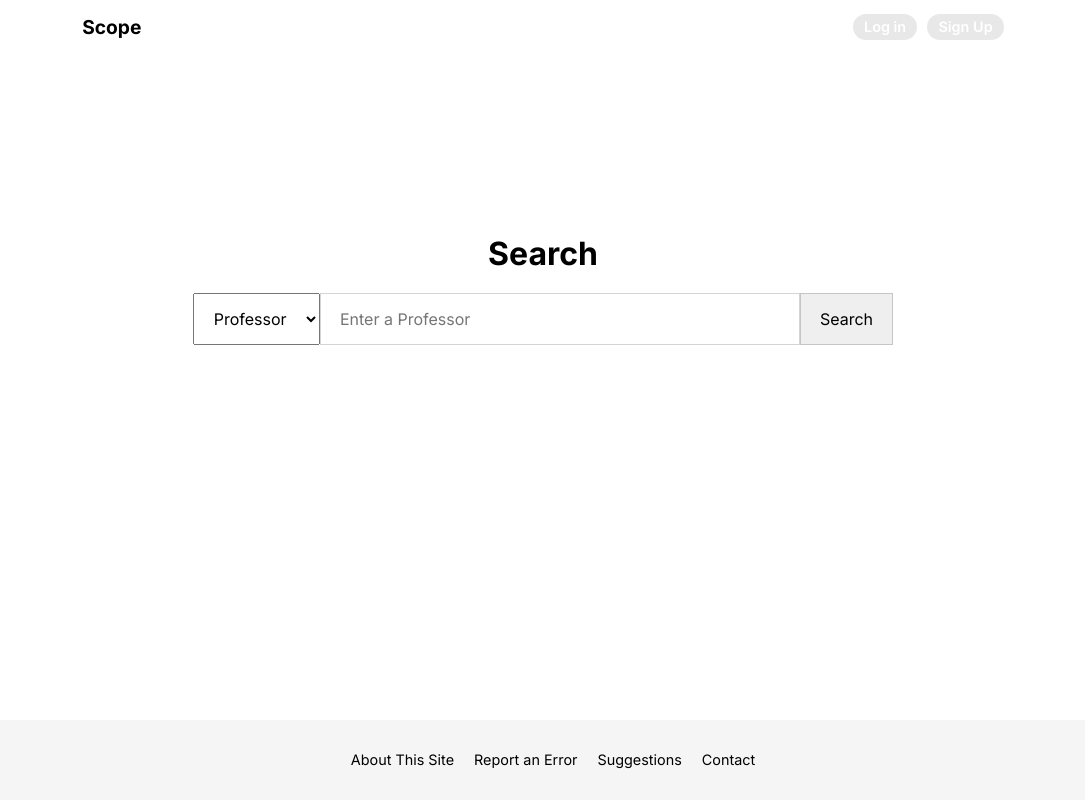
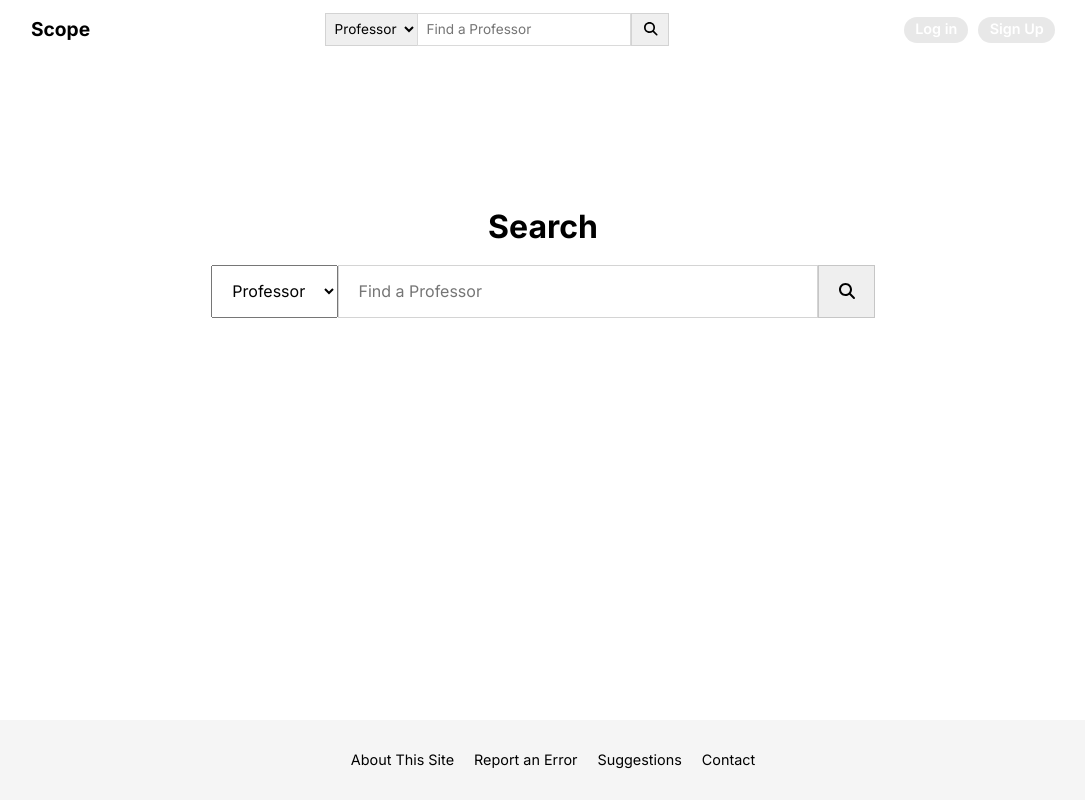
Before and after one commit to ljohr/scope, a React (Vite) app in the folder client/: page /search in a window 1280 px wide. Shown: the whole page, without its empty margins (97-1182 px from the left). Built offline with nearby package versions, Linux system fonts and the light colour scheme; no server answers.

Commit message:
Added searchbar to nav

```diff
--- a/client/package.json
+++ b/client/package.json
@@ -12,6 +12,8 @@
   "dependencies": {
     "@emotion/react": "^11.11.1",
     "@emotion/styled": "^11.11.0",
+    "@fortawesome/free-solid-svg-icons": "^6.5.1",
+    "@fortawesome/react-fontawesome": "^0.2.0",
     "@mui/material": "^5.14.20",
     "axios": "^1.6.0",
     "firebase": "^10.5.2",
--- a/client/src/components/Navbar/Navbar.css
+++ b/client/src/components/Navbar/Navbar.css
@@ -2,7 +2,7 @@
   display: flex;
   align-items: center;
   justify-content: space-between;
-  padding: 1% var(--horizontal-padding);
+  padding: 1% 10%;
   font-weight: 600;
   font-size: 0.9rem;
 }
@@ -31,7 +31,7 @@
   font-size: 1.2rem;
 }
 
-.nav-bar button {
+.nav-login button {
   padding: 0.3rem 0.7rem;
   border: none;
   border-radius: 1rem;
@@ -40,7 +40,7 @@
   font-weight: 600;
 }
 
-.nav-bar button:hover {
+.nav-login button:hover {
   background-color: rgba(224, 224, 224, 0.314);
 }
 
--- a/client/src/components/Navbar/Navbar.jsx
+++ b/client/src/components/Navbar/Navbar.jsx
@@ -4,6 +4,8 @@ import { signOut } from "firebase/auth";
 import { Link, useNavigate } from "react-router-dom";
 import { auth } from "../../config/firebaseConfig";
 import { UserContext } from "../../utils/UserContext";
+import SearchBar from "../SearchBar/SearchBar";
+import searchStyles from "../SearchBar/SearchBar.module.css";
 import "./Navbar.css";
 
 const Navbar = () => {
@@ -52,18 +54,9 @@ const Navbar = () => {
           )}
         </ul>
       </nav>
-      {/* <nav className="nav-search">
-        <form>
-          <input
-            type="text"
-            placeholder="Find a Review"
-            className="search-bar"
-          />
-          <button type="submit" className="search-btn">
-            Search
-          </button>
-        </form>
-      </nav> */}
+      <nav>
+        <SearchBar className={searchStyles.searchNav} />
+      </nav>
       <nav className="nav-login">
         <ul>
           {currentUser ? (
--- /dev/null
+++ b/client/src/components/SearchBar/SearchBar.jsx
@@ -0,0 +1,49 @@
+import { useState } from "react";
+import { useNavigate } from "react-router-dom";
+import { FontAwesomeIcon } from "@fortawesome/react-fontawesome";
+import { faMagnifyingGlass } from "@fortawesome/free-solid-svg-icons";
+
+const SearchBar = ({ className }) => {
+  const navigate = useNavigate();
+  const [searchQuery, setSearchQuery] = useState("");
+  const [selection, setSelection] = useState("Professor");
+
+  const handleSubmit = async (e) => {
+    e.preventDefault();
+    if (!searchQuery) return;
+    navigate(
+      `/results?query=${encodeURIComponent(searchQuery)}&type=${selection}`
+    );
+  };
+
+  const handleSelectionChange = (e) => {
+    setSelection(e.target.value);
+  };
+  return (
+    <section className={className}>
+      <select
+        name="search"
+        id="searchSelect"
+        value={selection}
+        onChange={handleSelectionChange}
+      >
+        <option value="Professor">Professor</option>
+        <option value="Course">Course</option>
+      </select>
+      <form onSubmit={handleSubmit}>
+        <input
+          type="search"
+          id={selection === "Professor" ? "profQuery" : "courseQuery"}
+          placeholder={`Find a ${selection}`}
+          value={searchQuery}
+          onChange={(e) => setSearchQuery(e.target.value)}
+        />
+        <button type="submit">
+          <FontAwesomeIcon icon={faMagnifyingGlass} />
+        </button>
+      </form>
+    </section>
+  );
+};
+
+export default SearchBar;
--- /dev/null
+++ b/client/src/components/SearchBar/SearchBar.module.css
@@ -0,0 +1,40 @@
+/* Search Page Styling */
+.searchBlock {
+  display: flex;
+}
+
+.searchBlock select {
+  padding: 0 1rem;
+}
+
+.searchBlock form input {
+  padding: 1rem 1.2rem;
+  min-width: 30rem;
+}
+
+.searchBlock form button {
+  padding: 1rem 1.2rem;
+  border: 1px solid rgb(198, 198, 198);
+}
+
+/* Navbar SearchBar Styling */
+.searchNav {
+  display: flex;
+  font-size: 0.85rem;
+}
+
+.searchNav select {
+  padding: 0 0.3rem;
+  border: 1px solid rgba(194, 194, 194, 0.598);
+  border-right: none;
+}
+
+.searchNav form input {
+  border: 1px solid rgba(194, 194, 194, 0.598);
+  padding: 0.5rem 0.5rem;
+  min-width: 3rem;
+}
+
+.searchNav form button {
+  border: 1px solid rgba(194, 194, 194, 0.598);
+}
--- a/client/src/pages/Search/Search.jsx
+++ b/client/src/pages/Search/Search.jsx
@@ -1,48 +1,13 @@
-import { useState } from "react";
-import { useNavigate } from "react-router-dom";
 import style from "./Search.module.css";
+import SearchBar from "../../components/SearchBar/SearchBar";
+import searchStyles from "../../components/SearchBar/SearchBar.module.css";
 
 const Search = () => {
-  const navigate = useNavigate();
-  const [searchQuery, setSearchQuery] = useState("");
-  const [selection, setSelection] = useState("Professor");
-
-  const handleSubmit = async (e) => {
-    e.preventDefault();
-    if (!searchQuery) return;
-    navigate(
-      `/results?query=${encodeURIComponent(searchQuery)}&type=${selection}`
-    );
-  };
-
-  const handleSelectionChange = (e) => {
-    setSelection(e.target.value);
-  };
-
   return (
     <main className={style.searchPage}>
       <h1>Search</h1>
-      <section className={style.searchBlock}>
-        <select
-          name="search"
-          id="searchSelect"
-          value={selection}
-          onChange={handleSelectionChange}
-        >
-          <option value="Professor">Professor</option>
-          <option value="Course">Course</option>
-        </select>
-        <form onSubmit={handleSubmit} className={style.searchForm}>
-          <input
-            type="search"
-            id={selection === "Professor" ? "profQuery" : "courseQuery"}
-            placeholder={`Enter a ${selection}`}
-            value={searchQuery}
-            onChange={(e) => setSearchQuery(e.target.value)}
-          />
-          <button type="submit">Search</button>
-        </form>
-      </section>
+
+      <SearchBar className={searchStyles.searchBlock} />
     </main>
   );
 };
--- a/client/src/pages/Search/Search.module.css
+++ b/client/src/pages/Search/Search.module.css
@@ -3,23 +3,5 @@
   flex-direction: column;
   align-items: center;
   justify-content: center;
-  padding: 10rem 2rem;
+  padding: 8rem 2rem;
 }
-
-.searchBlock {
-  display: flex;
-}
-
-.searchBlock select {
-  padding: 0 1rem;
-}
-
-.searchForm input {
-  padding: 1rem 1.2rem;
-  min-width: 30rem;
-}
-
-.searchForm button {
-  padding: 1rem 1.2rem;
-  border: 1px solid rgb(198, 198, 198);
-}
--- a/client/src/pages/SearchResults/SearchResults.jsx
+++ b/client/src/pages/SearchResults/SearchResults.jsx
@@ -49,16 +49,16 @@ const SearchResults = () => {
 
   return (
     <main className={styles.resultsMain}>
+      <h1>Search Results</h1>
       <div className={styles.container}>
-        <h2>Search Results</h2>
         <section className={styles.allResults}>
           {results.map((result, index) => {
             if (type === "Course") {
               return (
-                <div key={index}>
-                  <div className={styles.courseInfo}>
-                    <h4 className={styles.courseTitle}>{result.courseCode}</h4>
-                    <h4 className={styles.courseTitle}>{result.courseName}</h4>
+                <div key={index} className={styles.resultSingle}>
+                  <div className={styles.resultInfo}>
+                    <h4 className={styles.resultTitle}>{result.courseCode}</h4>
+                    <h4 className={styles.resultTitle}>{result.courseName}</h4>
                     <p>{result.professorName}</p>
                   </div>
                   <div className={styles.ratingInfo}>
--- a/client/src/pages/SearchResults/SearchResults.module.css
+++ b/client/src/pages/SearchResults/SearchResults.module.css
@@ -1,3 +1,11 @@
+.resultsMain {
+  display: flex;
+  flex-direction: column;
+  align-items: center;
+  justify-content: center;
+  padding: 5% 3%;
+}
+
 .container {
   display: grid;
   gap: 3rem;
```
Also changed, not shown: 1 other file (tests, documents, lock files or other folders).
